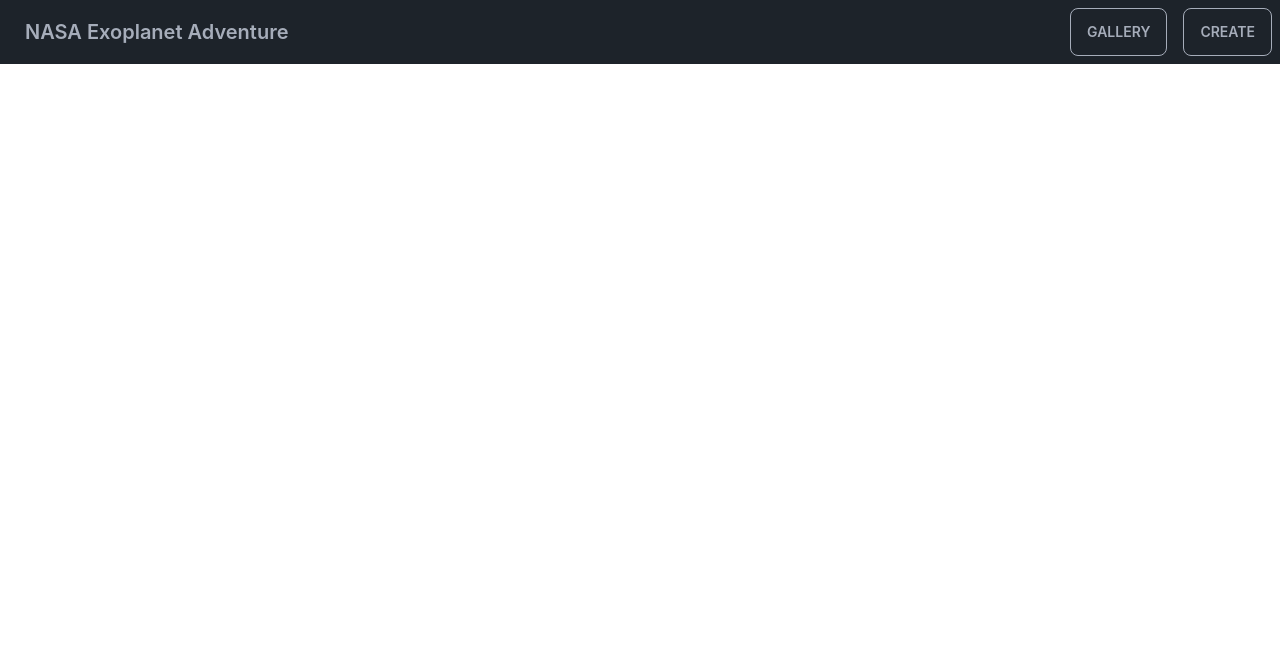
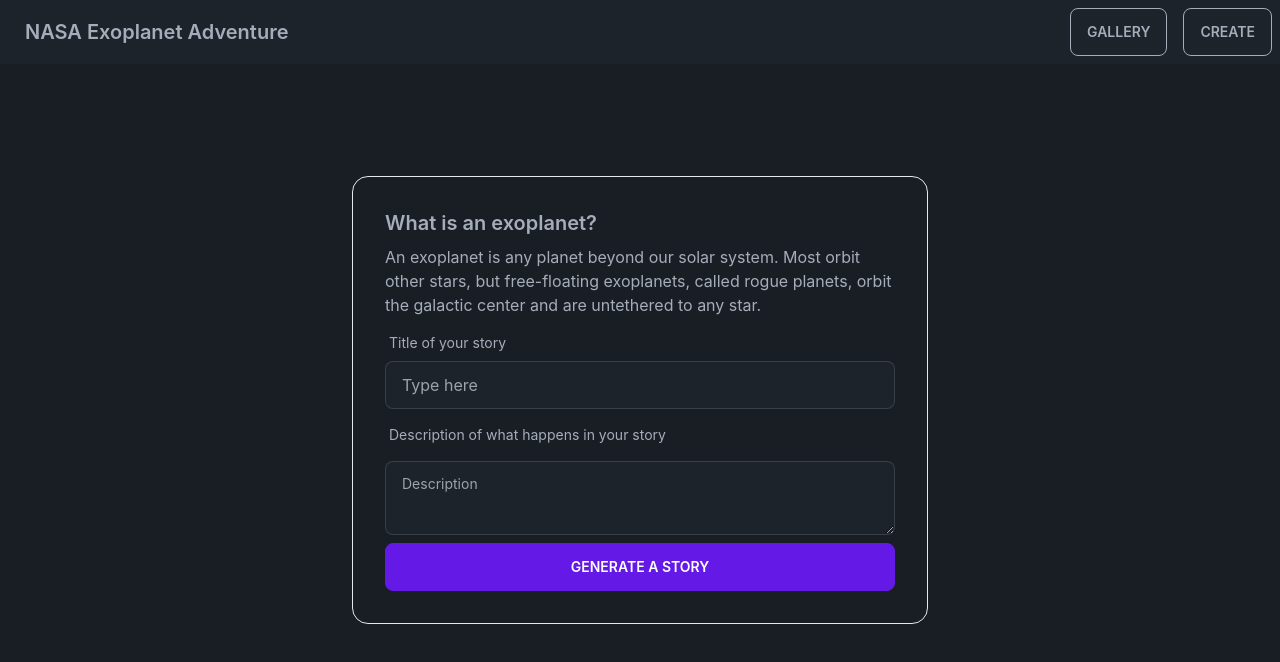
Before and after one commit to jimicy/nasa-app-2023, a React (Create React App) app in the folder frontend/: page /create in a window 1280 px wide. Shown: the top 662 px of the page. Built offline with nearby package versions, Linux system fonts and the light colour scheme.

Commit message:
initial form.

```diff
--- a/frontend/src/pages/form/AdventureForm.jsx
+++ b/frontend/src/pages/form/AdventureForm.jsx
@@ -1,5 +1,50 @@
 function AdventureForm() {
-  return <></>;
+    return (
+      <div data-theme="dark" className="hero min-h-screen bg-base-200">
+        <div className="hero-content text-center">
+          <div className="max-w-xl">
+            <p className="py-6">
+              <div className="card border">
+                <div className="card-body">
+                  <h2 className="card-title">What is an exoplanet?</h2>
+                  <p className="text-left">
+                    An exoplanet is any planet beyond our solar system. Most
+                    orbit other stars, but free-floating exoplanets, called
+                    rogue planets, orbit the galactic center and are untethered
+                    to any star.
+                  </p>
+
+                  {/* Form start below here */}
+                  <div className="form-control w-full max-w-lg">
+                    <label className="label">
+                      <span className="label-text">Title of your story</span>
+                    </label>
+                    <input
+                      type="text"
+                      placeholder="Type here"
+                      className="input input-bordered w-full max-w-lg	"
+                    />
+                  </div>
+
+                  <label className="label">
+                    <span className="label-text">
+                      Description of what happens in your story
+                    </span>
+                  </label>
+                  <textarea
+                    className="textarea textarea-bordered"
+                    placeholder="Description"
+                  ></textarea>
+
+                  <button className="btn btn-primary">Generate a story</button>
+                  {/* Form ends */}
+                </div>
+              </div>
+            </p>
+          </div>
+        </div>
+      </div>
+    );
 }
 
 export default AdventureForm;
```
Also changed, not shown: 1 other file (tests, documents, lock files or other folders).
